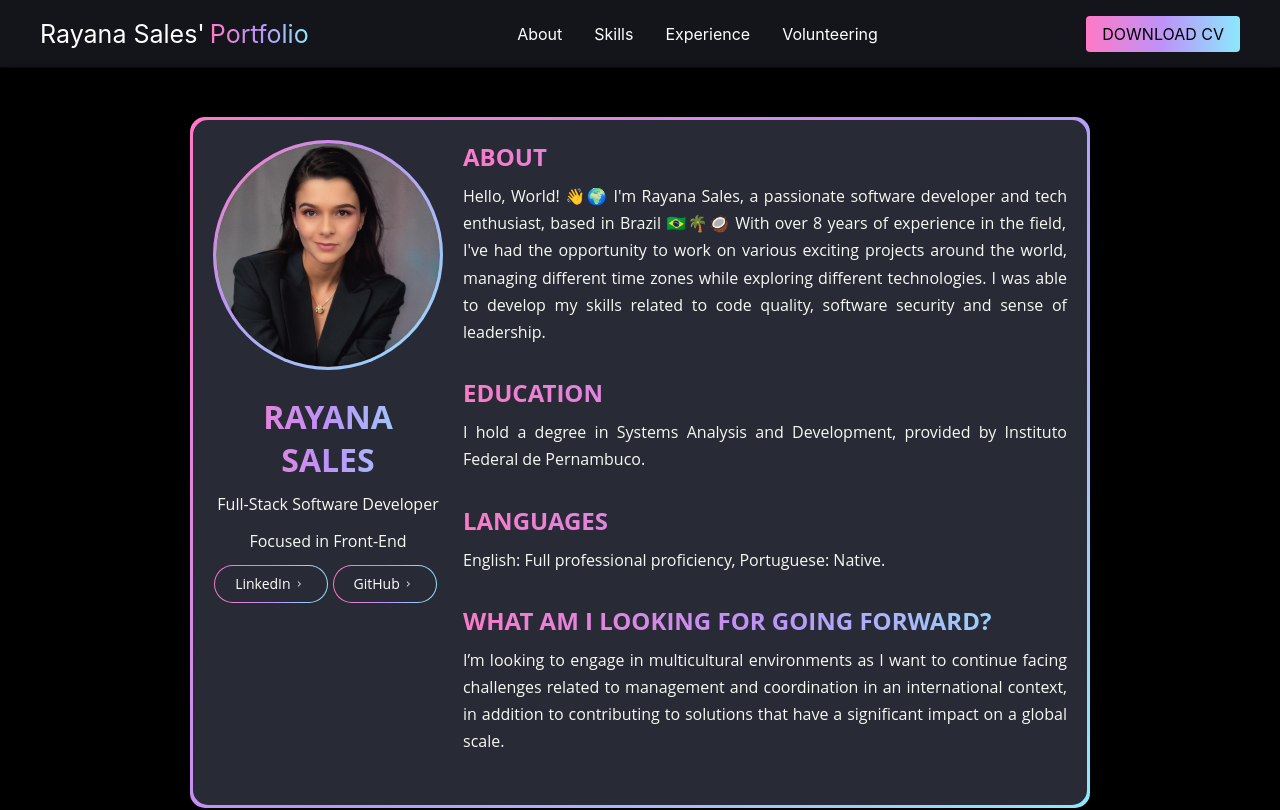
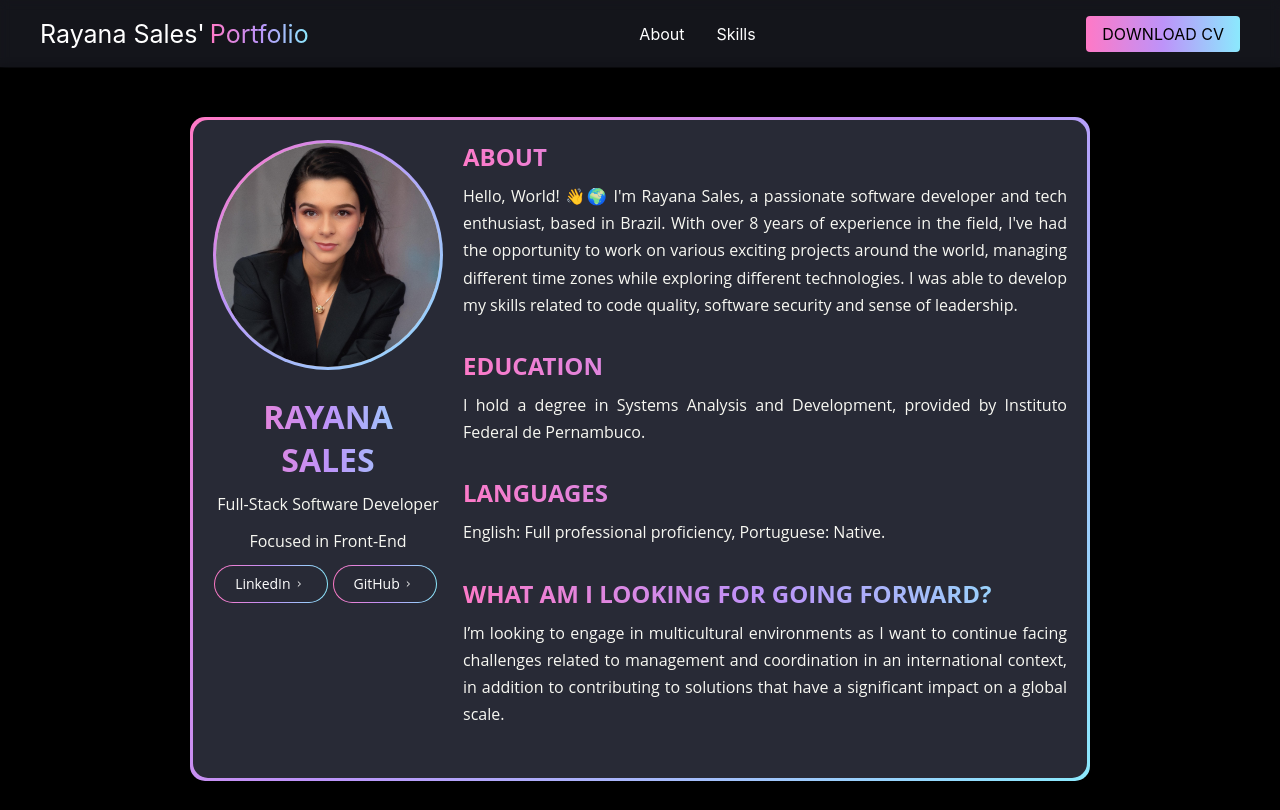
Before and after one commit to RayanaSales/RayanaSales.github.io, a React (Create React App) app: page / in a window 1280 px wide. Shown: the top 810 px of the page. Built offline with nearby package versions, Linux system fonts and the light colour scheme.

Commit message:
Feat: Minors changes

```diff
--- a/src/assets/styles/TopSkills.css
+++ b/src/assets/styles/TopSkills.css
@@ -77,6 +77,7 @@ h3 {
     width: 100%;
     margin: unset;
     max-width: unset;
+    margin-top: 15px;
   }
 
   .skills-container h2 {
--- a/src/components/About.js
+++ b/src/components/About.js
@@ -29,7 +29,7 @@ const About = () => {
           <h2>About</h2>
           <p>
             Hello, World! 👋🌍 I'm Rayana Sales, a passionate software developer
-            and tech enthusiast, based in Brazil 🇧🇷🌴🥥 With over 8 years of experience in the field,
+            and tech enthusiast, based in Brazil. With over 8 years of experience in the field,
             I've had the opportunity to work on various exciting projects around the world, managing
             different time zones while exploring different technologies. I was able to develop my
             skills related to code quality, software security and sense of leadership.
--- a/src/components/Header.js
+++ b/src/components/Header.js
@@ -17,8 +17,8 @@ function Header() {
         <nav className="nav-links">
           <a href="#about">About</a>
           <a href="#skills">Skills</a>
-          <a href="#experience">Experience</a>
-          <a href="#volunteering">Volunteering</a>
+          {/* <a href="#experience">Experience</a>
+          <a href="#volunteering">Volunteering</a> */}
         </nav>
         <div className="user-actions">
           <a
```
